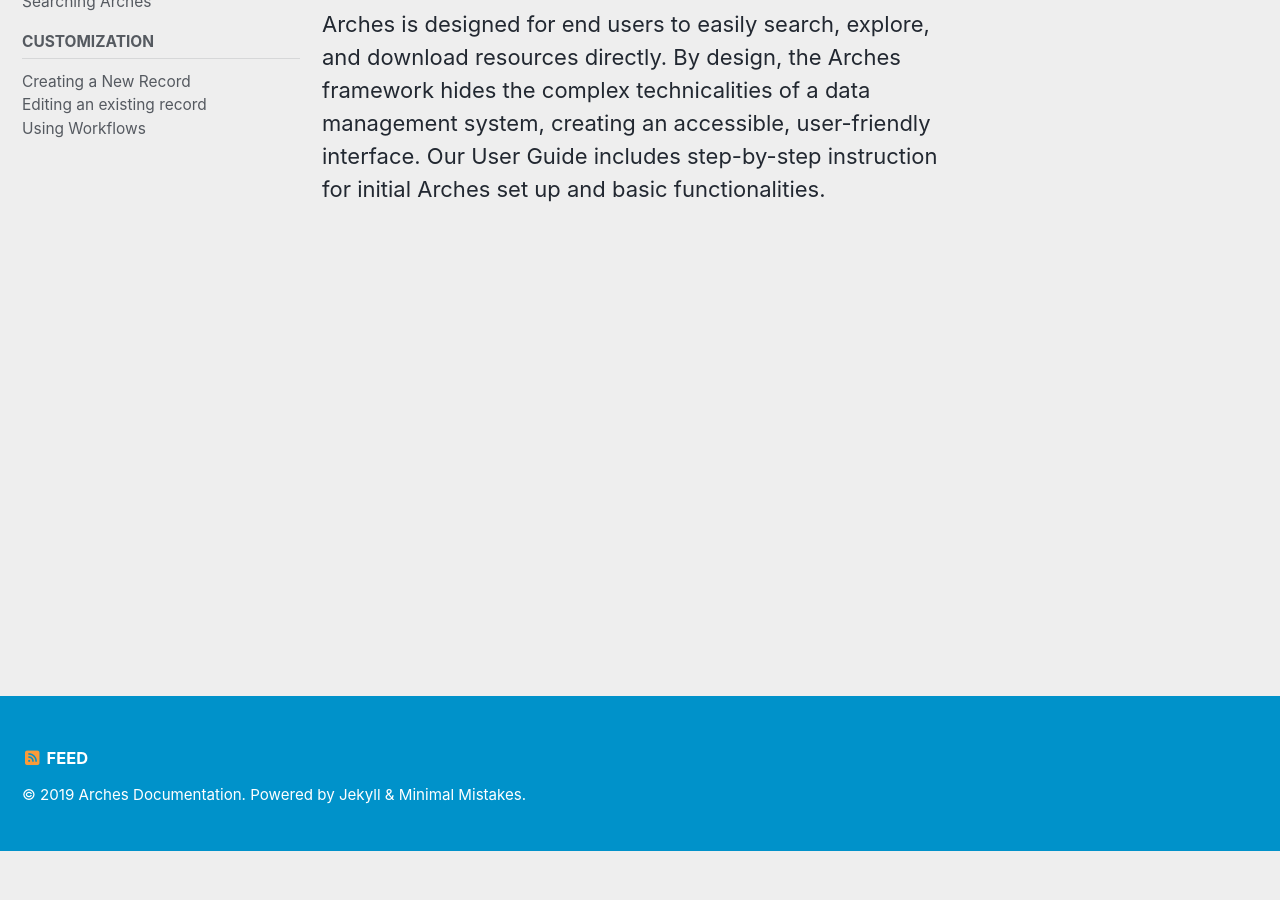
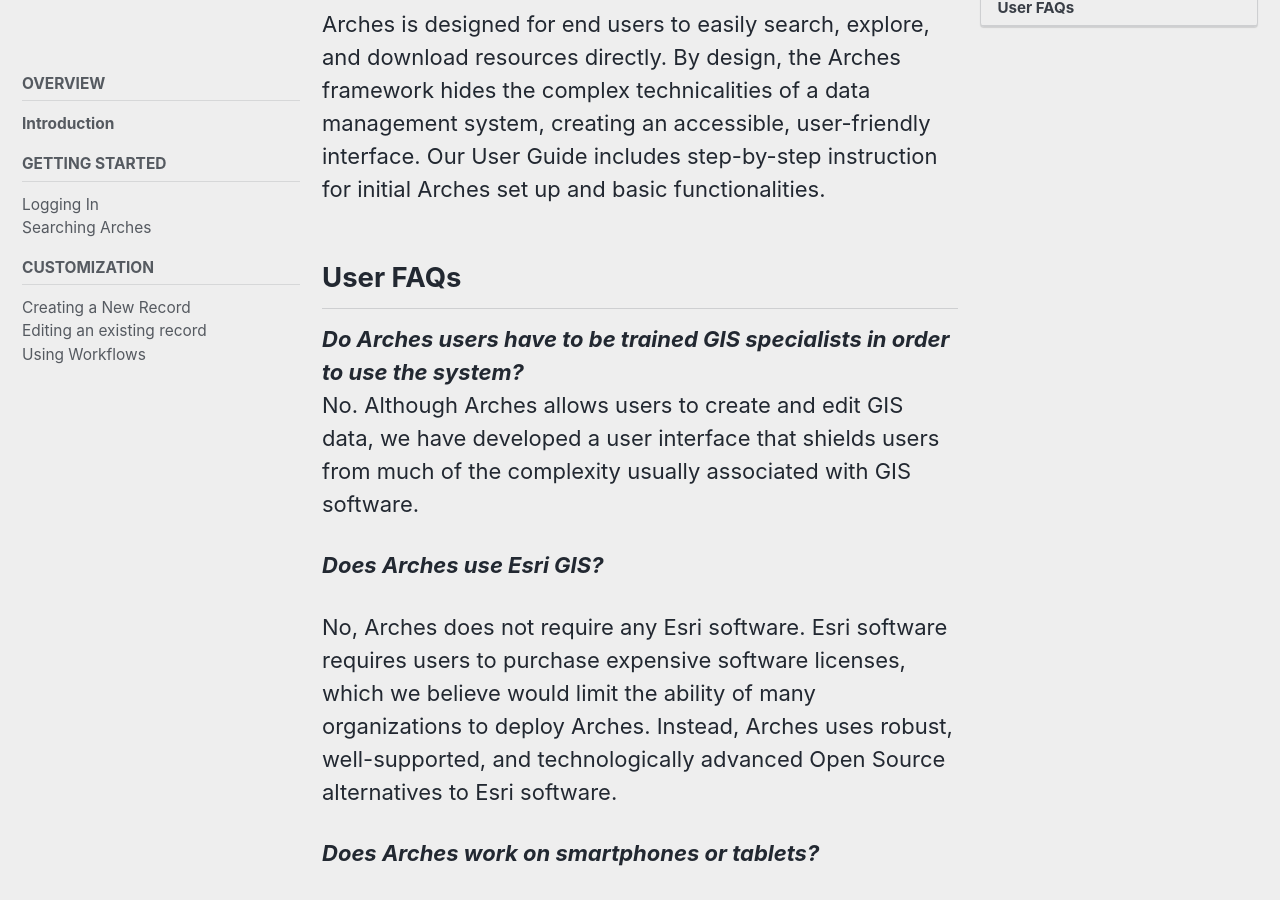
Before and after one commit to fargeo/archesguides, a Jekyll site: the page built from _pages/user.md, in a window 1280 px wide and 900 px high, scrolled down 271 px. Built offline with Jekyll 4.4.1, drawn with Linux system fonts in a browser that asks for light colours; cached includes are drawn as plain includes; nearby versions of some CDN libraries; before the commit the page ends 1122 px from its top, so only the background shows below that; some of the changed text lies outside the part shown.

Commit message:
Update user.md
user FAQs

```diff
--- a/_pages/user.md
+++ b/_pages/user.md
@@ -17,3 +17,18 @@
 ---
 ## What can end users do with Arches?
 Arches is designed for end users to easily search, explore, and download resources directly. By design, the Arches framework hides the complex technicalities of a data management system, creating an accessible, user-friendly interface. Our User Guide includes step-by-step instruction for initial Arches set up and basic functionalities.
+
+## User FAQs
+***Do Arches users have to be trained GIS specialists in order to use the system?***
+No. Although Arches allows users to create and edit GIS data, we have developed a user interface that shields users from much of the complexity usually associated with GIS software.
+
+***Does Arches use Esri GIS?***
+
+No, Arches does not require any Esri software. Esri software requires users to purchase expensive software licenses, which we believe would limit the ability of many organizations to deploy Arches. Instead, Arches uses robust, well-supported, and technologically advanced Open Source alternatives to Esri software.
+
+***Does Arches work on smartphones or tablets?***
+
+Yes – provided that you have an internet connection. The Arches user interface has been designed for display on screens of all sizes.
+
+**Can images be attached to records?**
+Yes! Users are able to upload images to your Arches database and associate them with existing records. What is more, images that you upload to Arches are treated as resources in their own right. This means that you can add or edit information about them and relate them to any number of resources without needing to upload them again.
```
